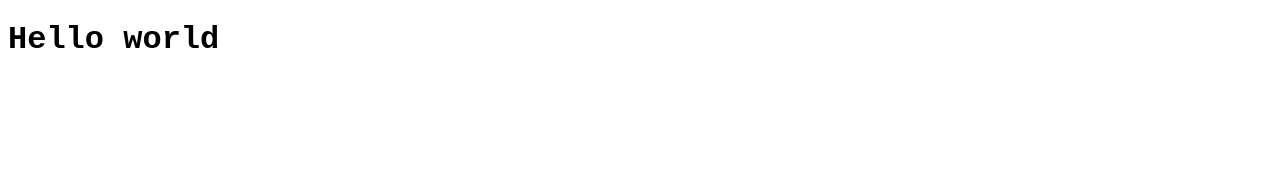
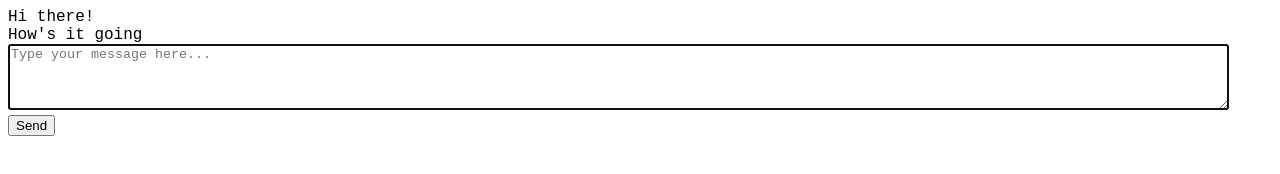
Before and after one commit to delete-44-COMP3006/chat-project, a plain HTML site: page index.html in a window 1280 px wide. Drawn offline with nearby package versions, Linux system fonts and the light colour scheme.

Commit message:
Added base structure

```diff
--- a/assets/js/chat-messages.js
+++ b/assets/js/chat-messages.js
@@ -1,3 +1,3 @@
 $(window).on("load", function() {
-    console.log('Hello world')
+  console.log('Hello world')
 })
--- a/index.html
+++ b/index.html
@@ -11,6 +11,19 @@
   </head>
 
   <body>
-        <h1>Hello world</h1>
+    <div id="chat-history">
+      <div class='chat-message'>
+        Hi there!
+      </div>
+
+      <div class='chat-message'>
+        How's it going
+      </div>
+    </div>
+
+    <form id="chat-form">
+      <textarea name="message" form="chat-form" rows="4" cols="150" placeholder="Type your message here..." autofocus="true"></textarea>
+      <input type="submit" value="Send">
+    </form>
   </body>
 </html>
```
Also changed, not shown: assets/css/chat-messages.css (line endings or trailing spaces). Lines whose indentation alone changed are shown as unchanged.
